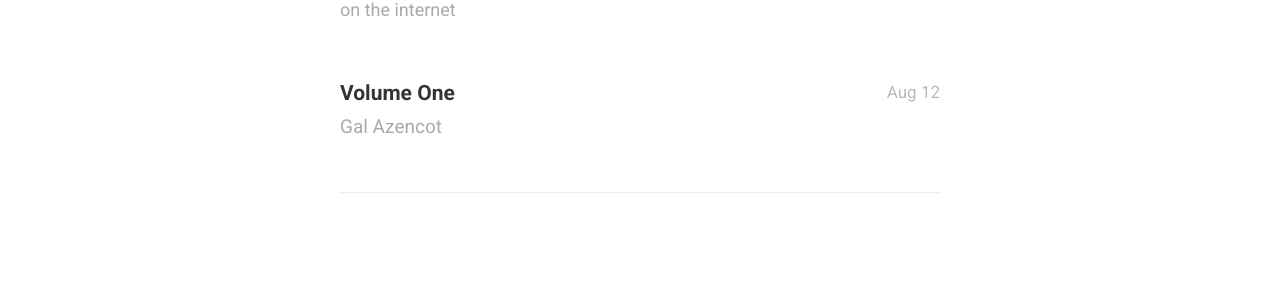
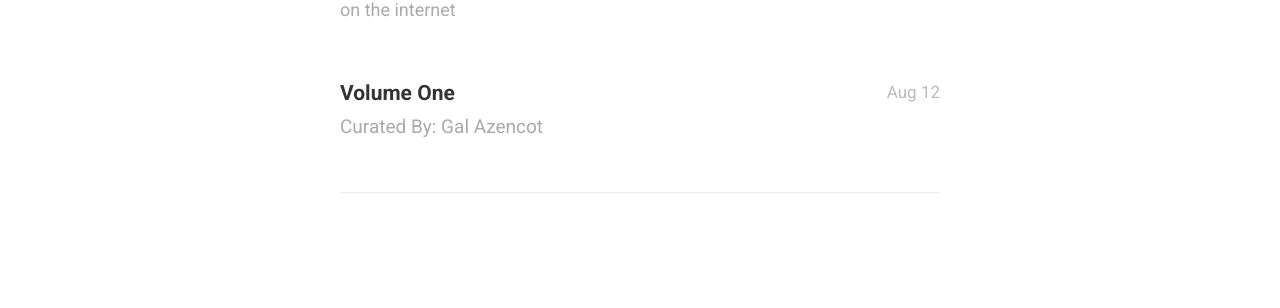
Before and after one commit to balzohrd/flapjack, a Jekyll site: the page built from index.html, in a window 1280 px wide. Shown: the part 216-524 px from the top of the page. Built offline with Jekyll 4.4.1, drawn with Linux system fonts in a browser that asks for light colours; nearby versions of some CDN libraries; the list of posts is cut into pages by our own code; comment, search, counter and statistics services are not loaded.

Commit message:
What say we settle this on the runway... Han-Solo?

```diff
--- a/_posts/2015-08-12-volume-one.markdown
+++ b/_posts/2015-08-12-volume-one.markdown
@@ -3,7 +3,8 @@ layout: post
 title:  "Volume One"
 date:   2015-08-12 12:49:22
 author: Gal Azencot
-description: "description"
+description: "Curated By: Gal Azencot"
 categories: Volume One
+excerpt: "Volume One - That Never Fading Smile, Want to hear more great music check back in every wednesday"
 ---
 <iframe width="100%" height="450" scrolling="no" frameborder="no" src="https://w.soundcloud.com/player/?url=https%3A//api.soundcloud.com/playlists/133699132%3Fsecret_token%3Ds-I4TJF&amp;auto_play=false&amp;hide_related=false&amp;show_comments=false&amp;show_user=true&amp;show_reposts=false&amp;visual=true"></iframe>
--- a/index.html
+++ b/index.html
@@ -18,7 +18,7 @@ layout: default
         <a href="{{ post.url | prepend: site.baseurl }}">
         <aside class="dates">{{ post.date | date: "%b %-d" }}</aside>
         </a>
-        <a href="{{ post.url | prepend: site.baseurl }}">{{ post.title }} <h2> {{ post.author }}</h2></a>
+        <a href="{{ post.url | prepend: site.baseurl }}">{{ post.title }} <h2> {{ post.description }}</h2></a>
         <!-- <p>
         {{ post.content | truncatewords: 50 }}
         </p> -->
```
Also changed, not shown: 8 other files.
